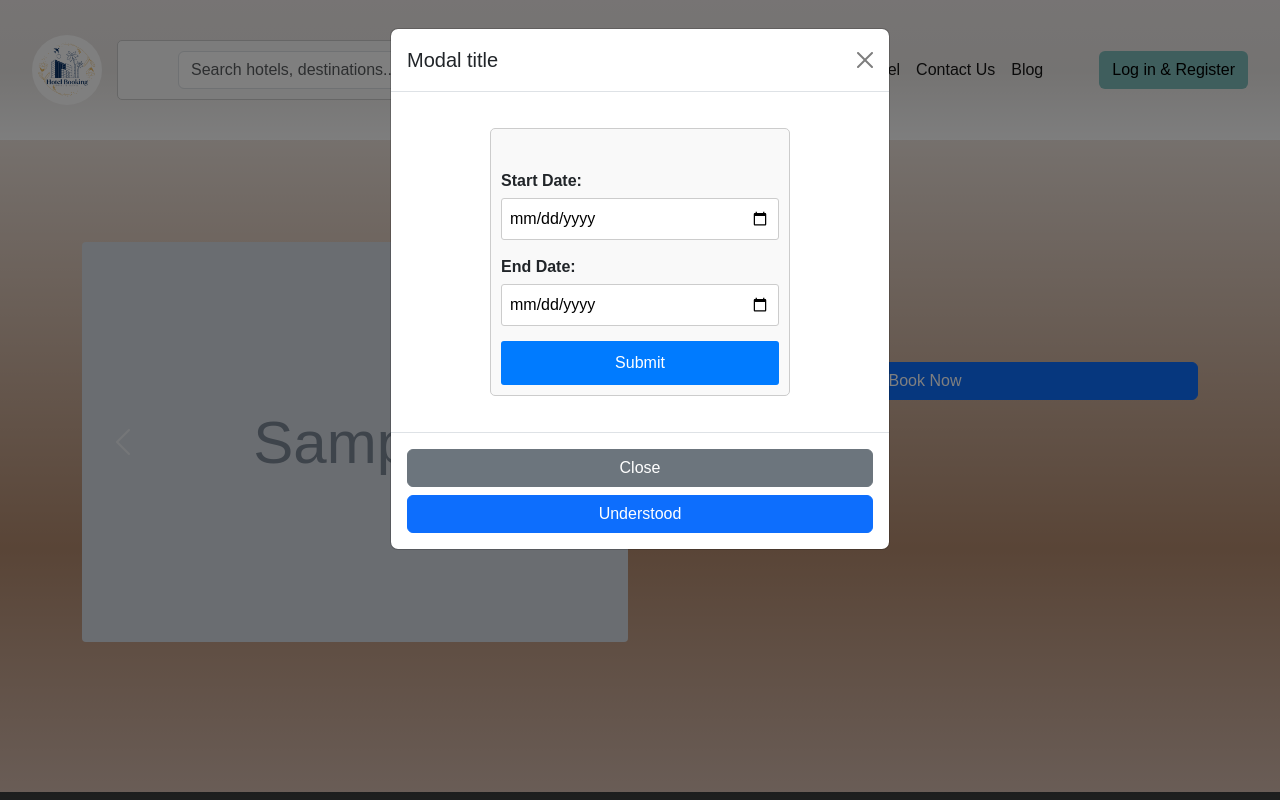
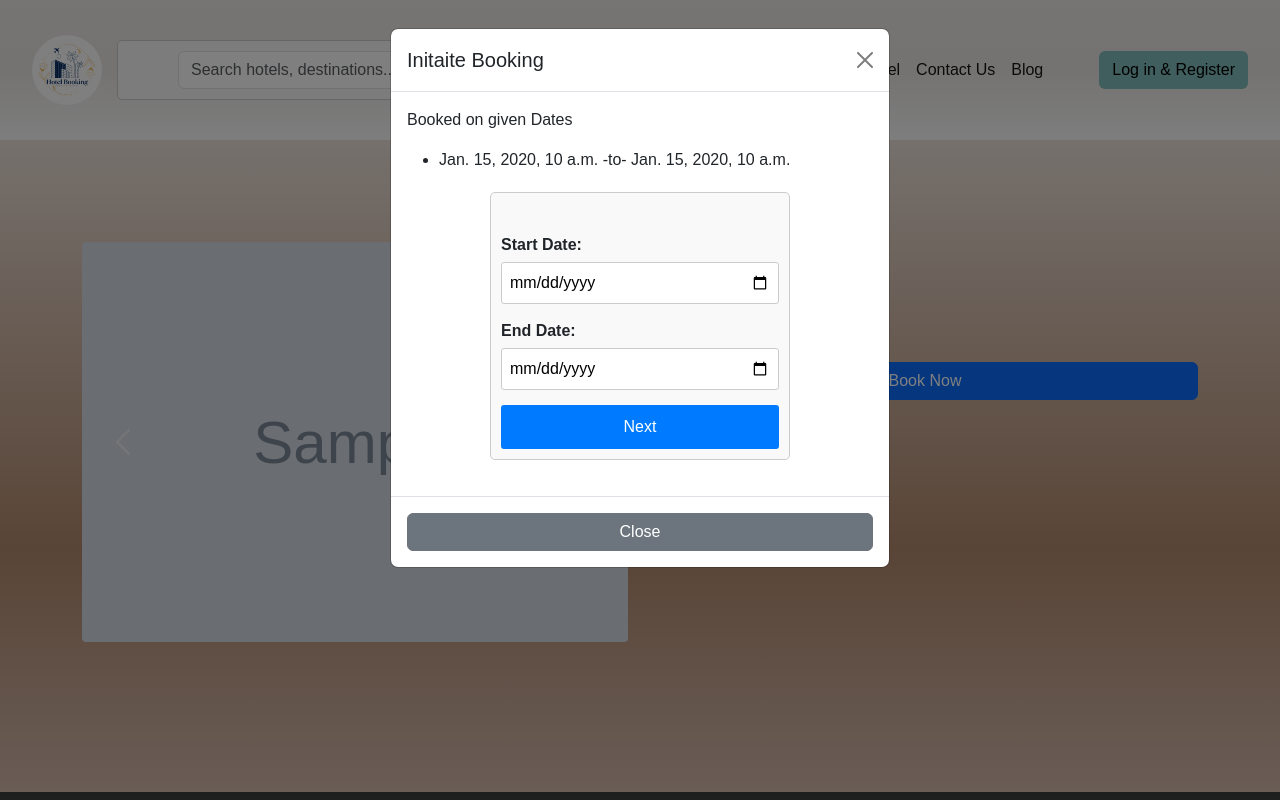
Before and after one commit to Nehru-Wairokpam/stayfinder, a Django app: template StayfinderApp/templates/HotelDetails/roomDetails.html in a window 1280 px wide, after a click on "Book Now". Run offline with Django 5.2, Linux system fonts and the light colour scheme; the template is opened without the code that fills it: most values are stand-ins (such as "Sample title", 1, 10 or a date in 2020); grey boxes marked "Sample" are stand-in pictures; some libraries are stand-ins or nearby versions.

Commit message:
booking-3

```diff
--- a/StayfinderApp/templates/HotelDetails/roomDetails.html
+++ b/StayfinderApp/templates/HotelDetails/roomDetails.html
@@ -105,10 +105,29 @@
     <div class="modal-dialog">
       <div class="modal-content">
         <div class="modal-header">
-          <h5 class="modal-title" id="staticBackdropLabel">Modal title</h5>
+          <h5 class="modal-title" id="staticBackdropLabel">Initaite Booking</h5>
           <button type="button" class="btn-close" data-bs-dismiss="modal" aria-label="Close"></button>
         </div>
         <div class="modal-body">
+
+            {% if  booked_list %}
+            <p>
+                Booked on given Dates
+           </p>
+    <ul>
+        {% for list in booked_list %}
+        <li>
+            {{list.start_date}} -to- {{list.end_date}}
+        </li>
+
+        {% endfor %}
+    </ul>
+        {% else %}
+        <p>
+             Available
+        </p>
+
+            {% endif %}
             <form action="/booking/" method="post">
 
                 {% csrf_token %}
@@ -120,16 +139,70 @@
                 <label for="end-date">End Date:</label>
                 <input type="date" id="end-date" name="end_date" required>
 
-                <button type="submit">Submit</button>
+                <button type="submit">Next</button>
             </form>
         </div>
         <div class="modal-footer">
           <button type="button" class="btn btn-secondary" data-bs-dismiss="modal">Close</button>
-          <button type="button" class="btn btn-primary">Understood</button>
+          <!-- <button type="button" class="btn btn-primary">Understood</button> -->
         </div>
       </div>
     </div>
   </div>
+
+<!-- confirmation booking -->
+ {% if booking_start %}
+ <div class="modal fade" id="exampleModal" tabindex="-1" aria-labelledby="exampleModalLabel" aria-hidden="true">
+    <div class="modal-dialog">
+      <div class="modal-content">
+        <div class="modal-header">
+          <h5 class="modal-title" id="exampleModalLabel">Booking Confirmation</h5>
+          <button type="button" class="btn-close" data-bs-dismiss="modal" aria-label="Close"></button>
+        </div>
+        <div class="modal-body">
+
+
+
+
+            <form action="/booking/" method="post">
+
+                {% csrf_token %}
+                <label for="no_d">No. of days: </label>
+
+             <input style="width: 8%; border: none;" type="text" name="number_of_days" value="{{number_of_days}}" readonly>  <span> Days</span>
+             <label for="amt">Total Amount: </label>
+             <input style="width: 19%; border: none;" type="text" name="total_amount" value="{{total_amount}}" readonly>  <span> Rupees.</span>
+             <label for="s_d">Start Date: </label>
+
+             <input type="text"  name="s_d" value="{{s_d}}" readonly>
+             <label for="e_d">End Date: </label>
+
+             <input type="text" name="e_d" value="{{e_d}}" readonly>
+             <input type="text"  style="visibility: hidden;" name="room_id" value="{{room_id}}" >
+
+                <button type="submit">Confirm now</button>
+            </form>
+
+        </div>
+        <div class="modal-footer">
+          <button type="button" class="btn btn-secondary" data-bs-dismiss="modal">Close</button>
+          <!-- <button type="button" class="btn btn-primary">Save changes</button> -->
+        </div>
+      </div>
+    </div>
+  </div>
+
+  <script>
+    document.addEventListener("DOMContentLoaded", function () {
+      const myModal = new bootstrap.Modal(document.getElementById('exampleModal'));
+      // Trigger the modal programmatically
+      myModal.show();
+    });
+  </script>
+
+ {% endif %}
+
+
   <script>
     // Disable past dates
     const today = new Date().toISOString().split('T')[0];
```
Also changed, not shown: StayfinderApp/views.py (+23 -3 lines), db.sqlite3.
